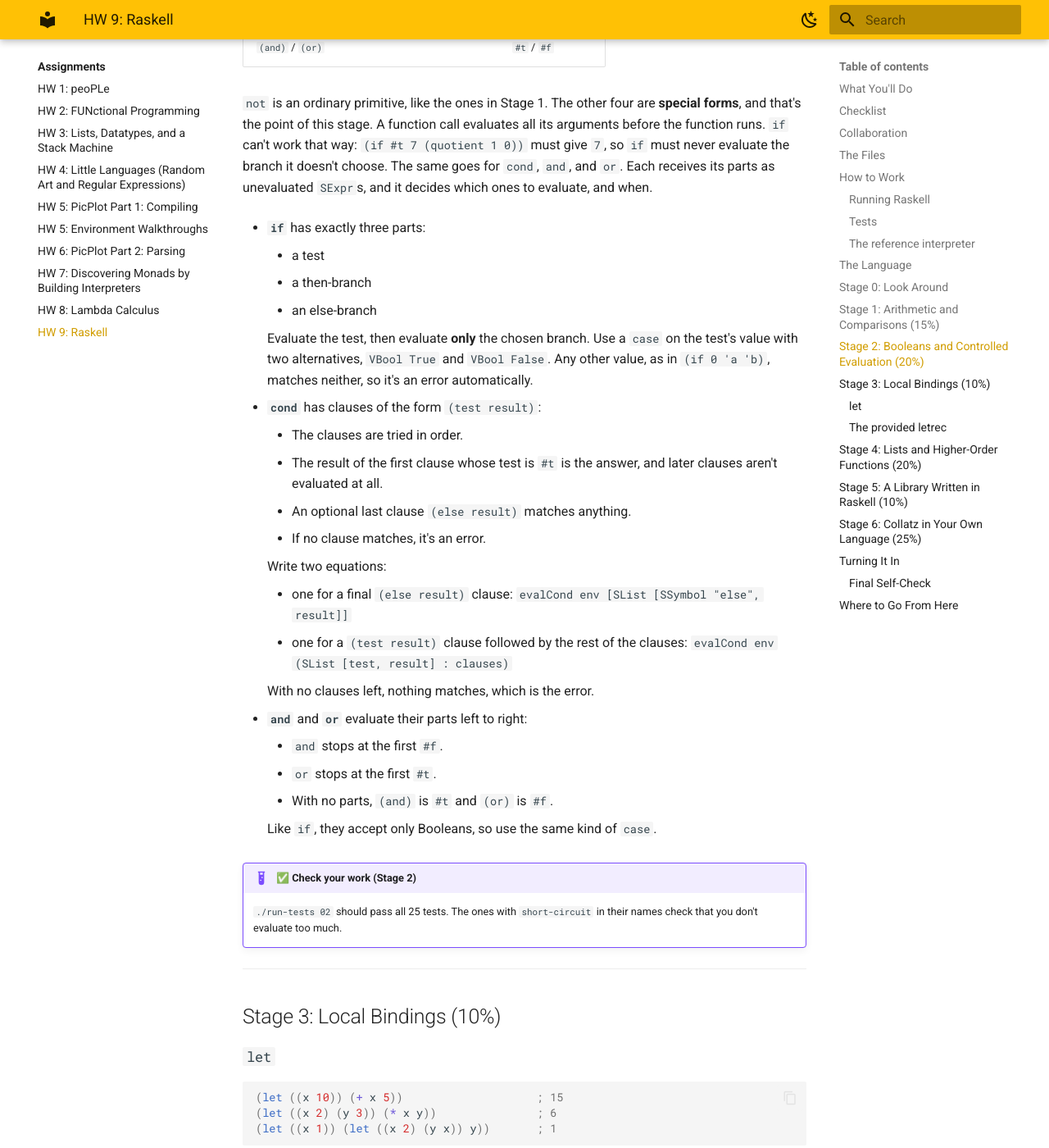
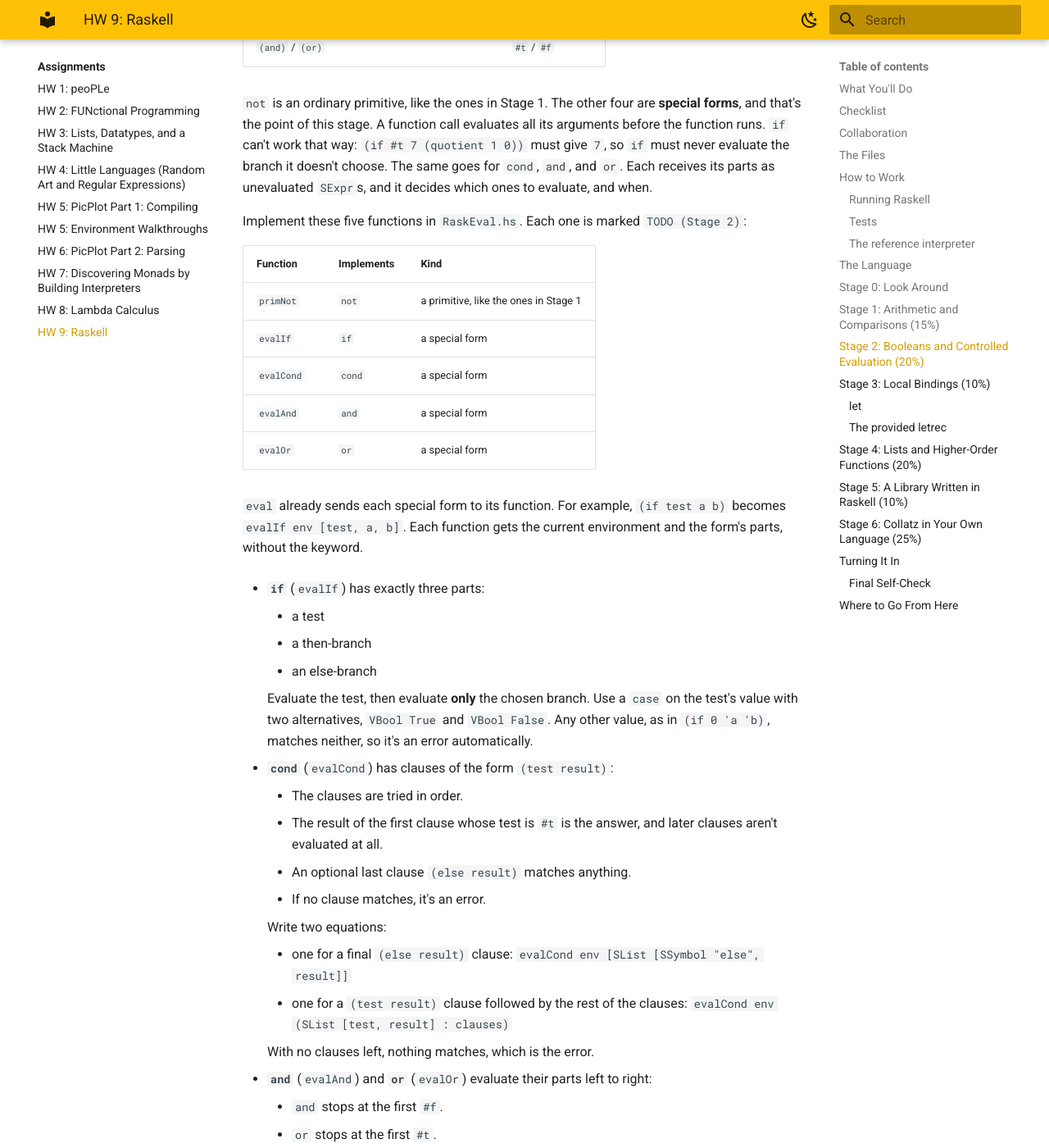
Before and after one commit to lbang-hmc/cs-131-website, an MkDocs documentation site: the page built from content/assignments/hw09.md, in a window 1280 px wide and 1400 px high, scrolled down 9866 px. Shown: the whole window at 82% size. Built offline with MkDocs 1.6.1 and Material for MkDocs 9.7.7, drawn with Linux system fonts in a browser that asks for light colours.

Commit message:
HW 9: name the Stage 2 functions to implement
Co-Authored-By: Claude Opus 5.5 <noreply@anthropic.com>

```diff
--- a/content/assignments/hw09.md
+++ b/content/assignments/hw09.md
@@ -334,14 +334,26 @@ Each is one equation, like `primCons`. Its pattern says "exactly two arguments,
 
 `not` is an ordinary primitive, like the ones in Stage 1. The other four are **special forms**, and that's the point of this stage. A function call evaluates all its arguments before the function runs. `if` can't work that way: `(if #t 7 (quotient 1 0))` must give `7`, so `if` must never evaluate the branch it doesn't choose. The same goes for `cond`, `and`, and `or`. Each receives its parts as unevaluated `SExpr`s, and it decides which ones to evaluate, and when.
 
-- **`if`** has exactly three parts:
+Implement these five functions in `RaskEval.hs`. Each one is marked `TODO (Stage 2)`:
+
+| Function | Implements | Kind |
+| --- | --- | --- |
+| `primNot` | `not` | a primitive, like the ones in Stage 1 |
+| `evalIf` | `if` | a special form |
+| `evalCond` | `cond` | a special form |
+| `evalAnd` | `and` | a special form |
+| `evalOr` | `or` | a special form |
+
+`eval` already sends each special form to its function. For example, `(if test a b)` becomes `evalIf env [test, a, b]`. Each function gets the current environment and the form's parts, without the keyword.
+
+- **`if`** (`evalIf`) has exactly three parts:
     - a test
     - a then-branch
     - an else-branch
 
     Evaluate the test, then evaluate **only** the chosen branch. Use a `case` on the test's value with two alternatives, `VBool True` and `VBool False`. Any other value, as in `(if 0 'a 'b)`, matches neither, so it's an error automatically.
 
-- **`cond`** has clauses of the form `(test result)`:
+- **`cond`** (`evalCond`) has clauses of the form `(test result)`:
     - The clauses are tried in order.
     - The result of the first clause whose test is `#t` is the answer, and later clauses aren't evaluated at all.
     - An optional last clause `(else result)` matches anything.
@@ -354,7 +366,7 @@ Each is one equation, like `primCons`. Its pattern says "exactly two arguments,
 
     With no clauses left, nothing matches, which is the error.
 
-- **`and`** and **`or`** evaluate their parts left to right:
+- **`and`** (`evalAnd`) and **`or`** (`evalOr`) evaluate their parts left to right:
     - `and` stops at the first `#f`.
     - `or` stops at the first `#t`.
     - With no parts, `(and)` is `#t` and `(or)` is `#f`.
```
